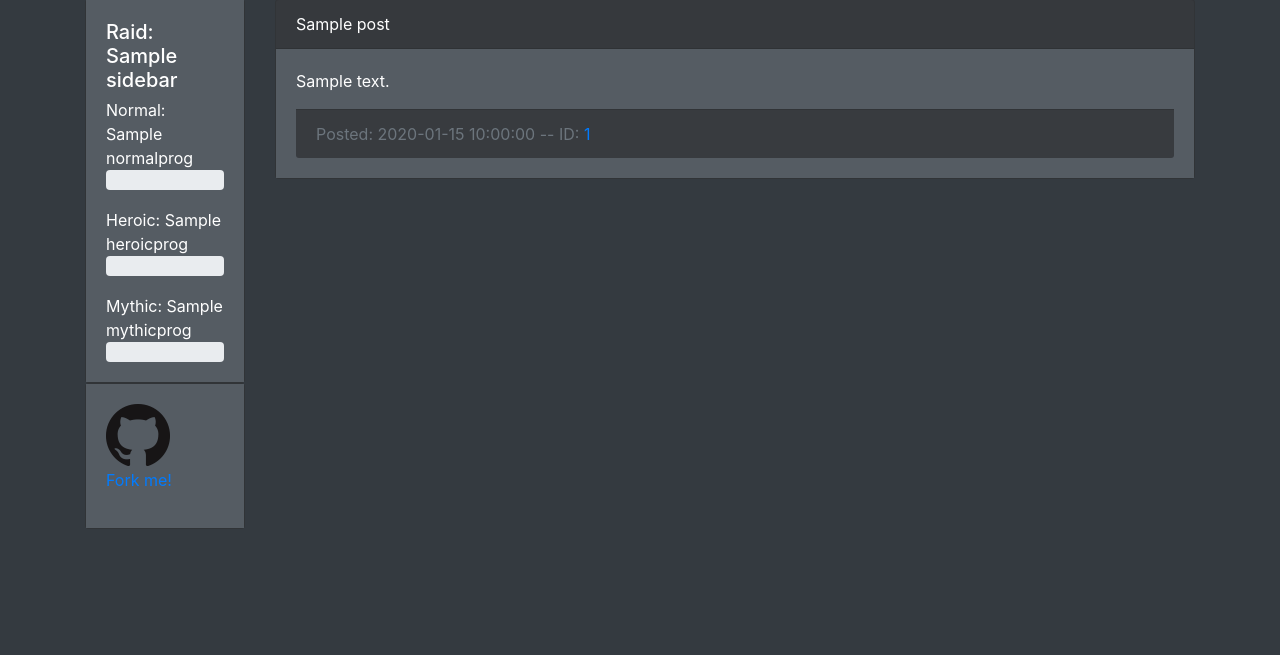
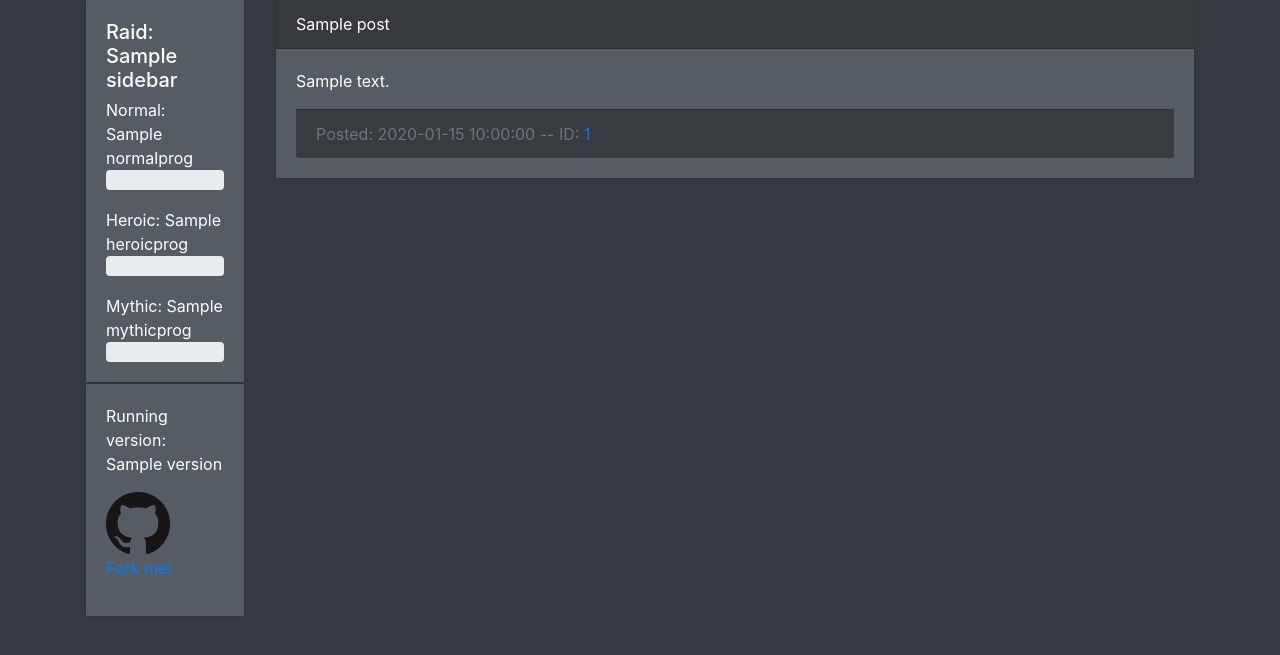
Before and after one commit to Supsu/raidaudit, a Flask app: template templates/blog.html in a window 1280 px wide. Shown: the part 113-768 px from the top of the page. Run offline with Flask 2, Linux system fonts and the light colour scheme; the template is opened without the code that fills it: most values are stand-ins (such as "Sample title", 1, 10 or a date in 2020); parts of the project's set-up code (start-up, migrations or seed data) failed here and were passed over; some libraries are stand-ins or nearby versions.

Commit message:
Added version check from local git repo if available

```diff
--- a/app.py
+++ b/app.py
@@ -2,6 +2,15 @@ from flask import Flask, session, redirect, url_for, request, render_template, f
 from dotenv import load_dotenv
 from backend import Backend
 import time
+
+import subprocess
+
+version = ""
+try:
+    version = str(subprocess.check_output(["git", "describe", "--all", "--always", "HEAD"]).strip())
+except:
+    version = "N/A"
+print(version)
 
 app = Flask(__name__)
 
@@ -16,6 +25,7 @@ backend = Backend()
 @app.route('/')
 def index():
     sidebar = backend.getSideBar()
+    sidebar.append({"version": version})
     roster = backend.getView()
     logs = backend.getLogs()
     user = None
--- a/templates/sidebar.html
+++ b/templates/sidebar.html
@@ -24,6 +24,7 @@
 {% endfor %}
 <div class="card">
     <div class="card-body">
+        <p>Running version: {{ sidebar[1]["version"] }}</p>
         <a href="https://github.com/Supsu/raidaudit" target="_blank">
             <img src="{{ url_for('static', filename='img/GitHub-Mark-64px.png') }}">
             <p>Fork me!</p>
```
